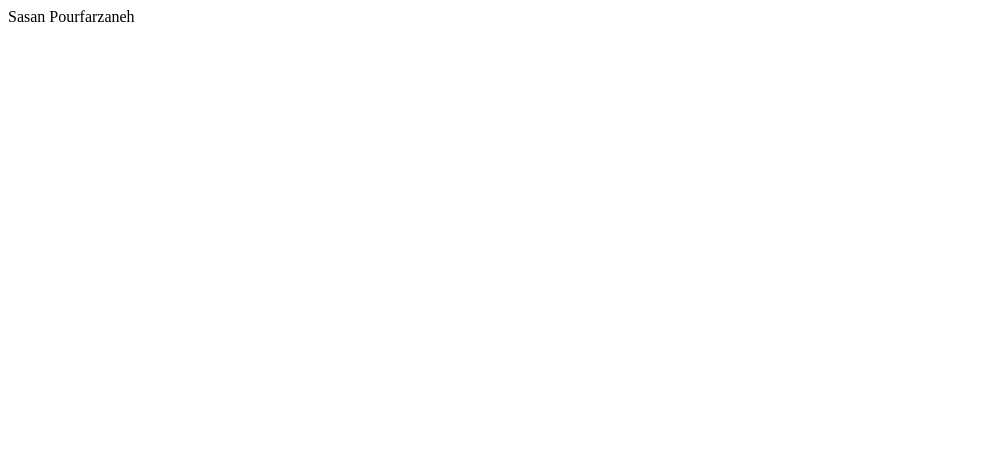
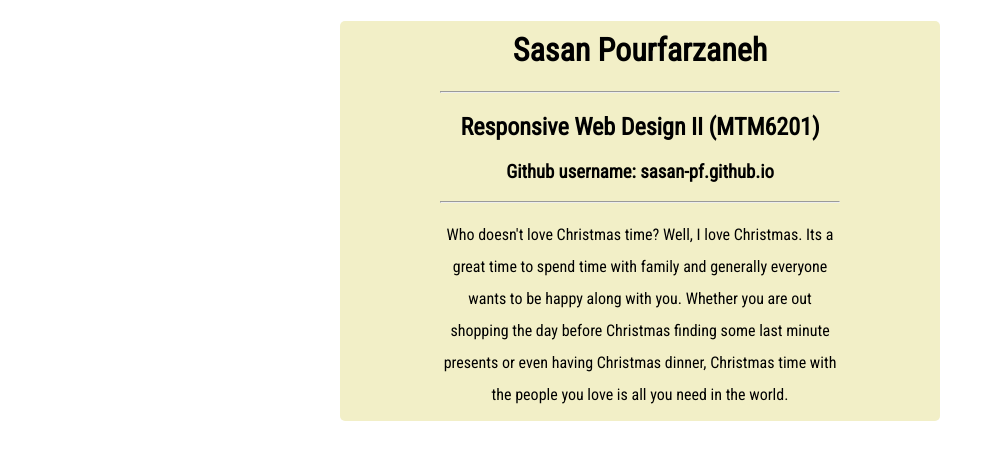
Before and after one commit to sasan-pf/sasan-pf.github.io, a plain HTML site: page index.html in a window 1280 px wide. Shown: the whole page, without its empty margins (0-994 px from the left). Drawn offline with Linux system fonts and the light colour scheme.

Commit message:
initial commit

```diff
--- a/index.html
+++ b/index.html
@@ -1 +1,52 @@
-Sasan Pourfarzaneh
+<!DOCTYPE html>
+<html lang="en">
+<head>
+    <meta charset="UTF-8">
+    <meta name="viewport" content="width=device-width, initial-scale=1.0">
+    <meta http-equiv="X-UA-Compatible" content="ie=edge">
+    <title>GitHub Pages</title>
+    <style>
+
+        @import url('https://fonts.googleapis.com/css?family=Roboto+Condensed&display=swap');
+
+        .wrapper{
+            margin: auto;
+            max-width: 600px;
+            background-color: #f2efc7;
+            border-radius: 5px;
+        }
+
+        .container {
+            margin: auto;
+            max-width: 400px;
+        }
+
+        h1, h2, h3, p {
+            font-family: roboto condensed;
+            text-align: center;
+        }
+
+        h1 {
+            padding-top: 10px;
+        }
+
+        p {
+            line-height: 2rem;
+            padding-bottom: 10px;
+        }
+
+    </style>
+</head>
+<body>
+    <main class="wrapper">
+        <div class="container">
+        <h1>Sasan Pourfarzaneh</h1>
+        <hr>
+        <h2>Responsive Web Design II (MTM6201)</h2>
+        <h3>Github username: sasan-pf.github.io</h3>
+        <hr>
+        <p>Who doesn't love Christmas time? Well, I love Christmas. Its a great time to spend time with family and generally everyone wants to be happy along with you. Whether you are out shopping the day before Christmas finding some last minute presents or even having Christmas dinner, Christmas time with the people you love is all you need in the world.</p>
+        </div>
+    </main>
+</body>
+</html>
```
